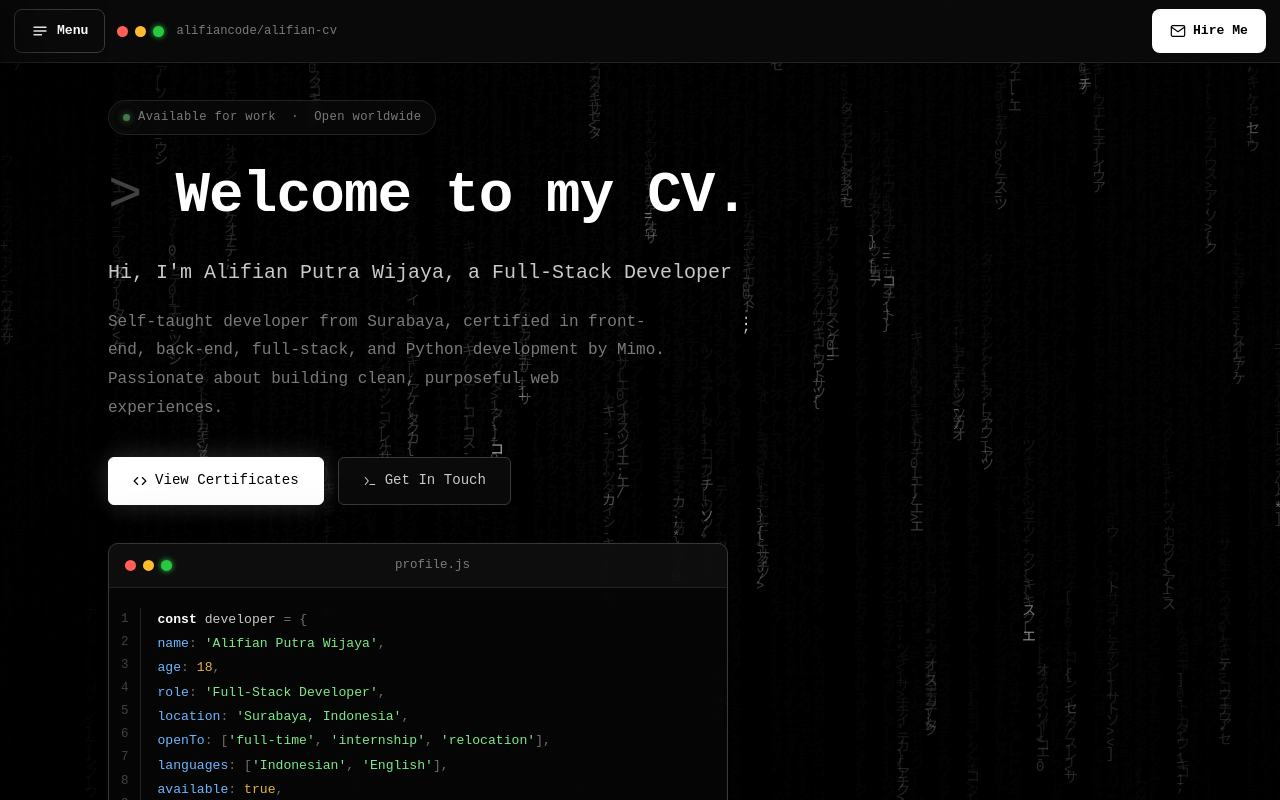
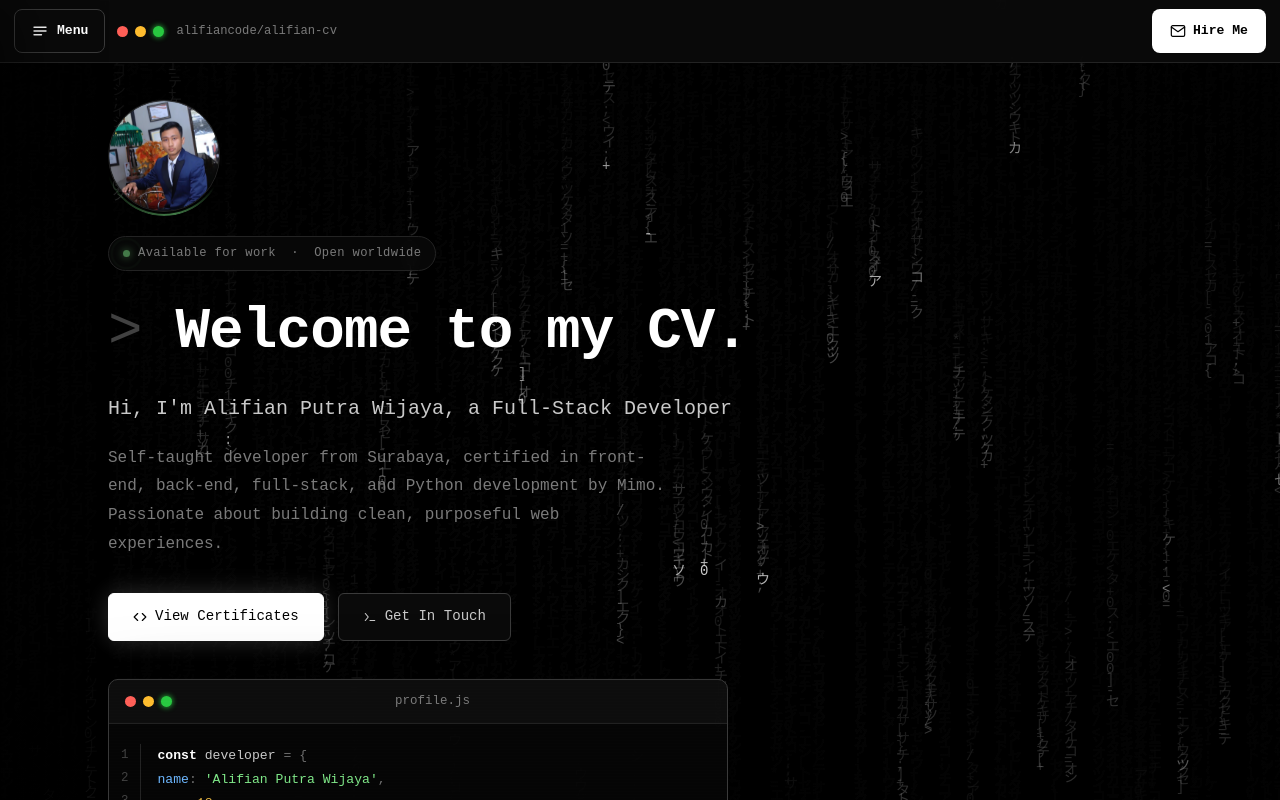
Before and after one commit to alifiancode/alifian-cv, a React (Vite) app: page / in a window 1280 px wide. Shown: the top 800 px of the page. Built offline with nearby package versions, Linux system fonts and the light colour scheme.

Commit message:
Update: Profile picture

```diff
--- a/src/components/sections/Hero/Hero.css
+++ b/src/components/sections/Hero/Hero.css
@@ -33,6 +33,49 @@
   z-index: 2;
   width: 100%;
   min-width: 0;
+}
+
+.hero__avatar {
+  position: relative;
+  width: 112px;
+  height: 112px;
+  margin-bottom: 24px;
+  border-radius: 50%;
+  flex-shrink: 0;
+  animation: float-y 7s ease-in-out infinite;
+}
+
+.hero__avatar::before {
+  content: '';
+  position: absolute;
+  inset: -4px;
+  z-index: 0;
+  border-radius: 50%;
+  padding: 2px;
+  background: conic-gradient(
+    from var(--border-angle),
+    transparent 0deg,
+    var(--green) 50deg,
+    transparent 130deg
+  );
+  -webkit-mask: linear-gradient(#000 0 0) content-box, linear-gradient(#000 0 0);
+  -webkit-mask-composite: xor;
+  mask-composite: exclude;
+  opacity: .8;
+  animation: rotate-border-angle 5s linear infinite;
+  pointer-events: none;
+}
+
+.hero__avatar-img {
+  position: relative;
+  z-index: 1;
+  width: 100%;
+  height: 100%;
+  border-radius: 50%;
+  object-fit: cover;
+  background: var(--surface);
+  border: 1px solid var(--border);
+  box-shadow: 0 8px 32px rgba(0, 0, 0, .5);
 }
 
 .hero__badge {
@@ -274,6 +317,7 @@
 
 @media (max-width: 480px) {
   .hero { padding-top: 120px; padding-bottom: 64px; }
+  .hero__avatar { width: 88px; height: 88px; margin-bottom: 18px; }
   .hero__badge { font-size: 0.66rem; padding: 6px 12px; }
   .hero__headline { font-size: clamp(1.4rem, 7vw, 2rem); }
   .hero__window { border-radius: 8px; }
--- a/src/components/sections/Hero/Hero.jsx
+++ b/src/components/sections/Hero/Hero.jsx
@@ -43,6 +43,16 @@ export default function Hero() {
       <div className="hero__vignette" aria-hidden="true" />
 
       <div className="container hero__content">
+        <div className="hero__avatar">
+          <img
+            src={`${import.meta.env.BASE_URL}${config.photo}`}
+            alt={`Photo of ${config.name}`}
+            className="hero__avatar-img"
+            width="112"
+            height="112"
+          />
+        </div>
+
         <div className="hero__badge">
           <span className="hero__badge-dot" />
           Available for work &nbsp;&middot;&nbsp; Open worldwide
--- a/src/data/config.js
+++ b/src/data/config.js
@@ -7,4 +7,5 @@ export const config = {
   github:    'https://github.com/alifiancode',
   linkedin:  '',
   cvUrl:     '#',
+  photo:     'profile.webp',
 }
```
Also changed, not shown: public/profile.webp (added).
